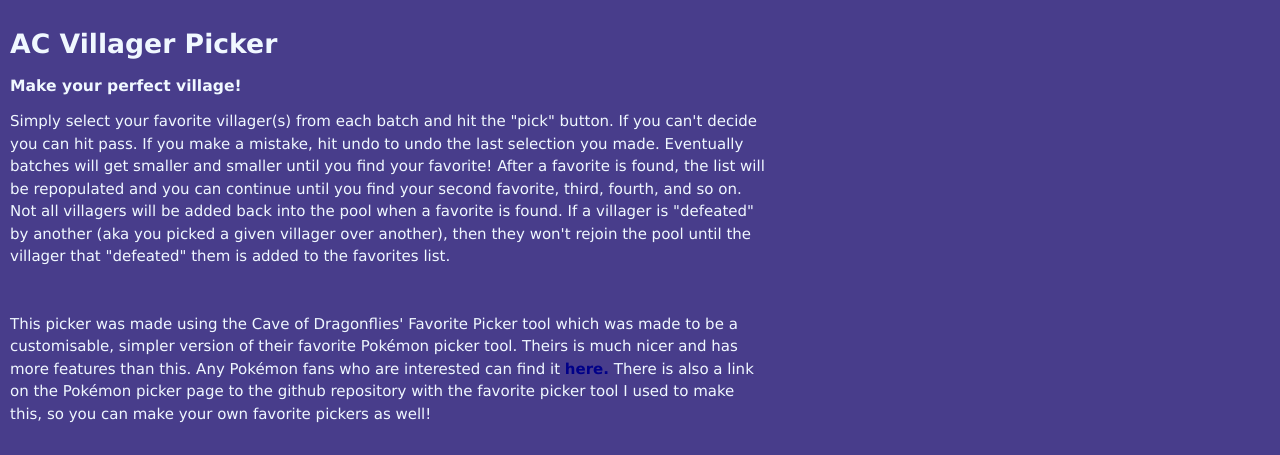
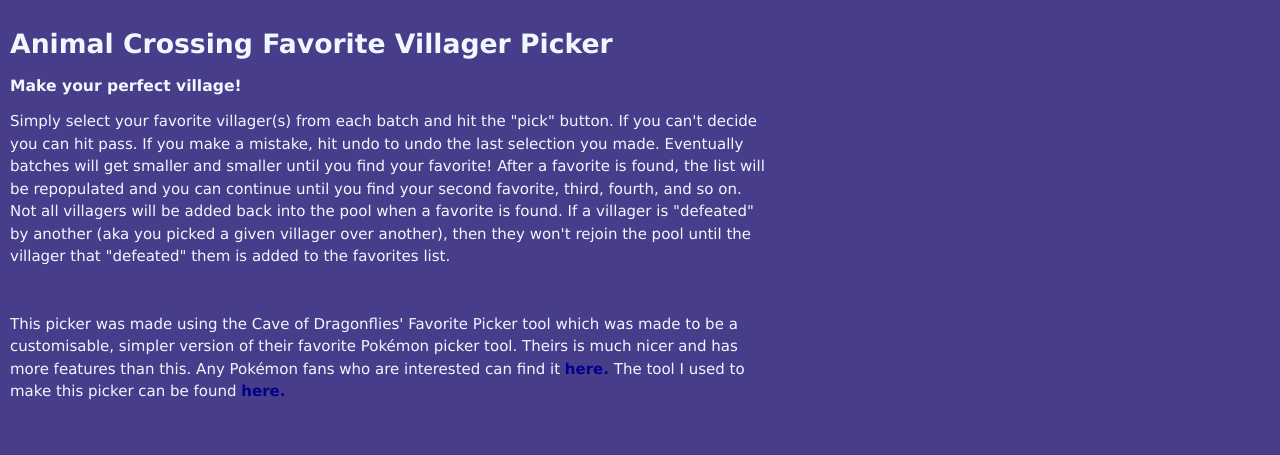
Before and after one commit to Nhyxie/AC-Picker, a plain HTML site: page index.html in a window 1280 px wide. Shown: the top 455 px of the page. Drawn offline with nearby package versions, Linux system fonts and the light colour scheme.

Commit message:
Update index.html

```diff
--- a/index.html
+++ b/index.html
@@ -283,7 +283,7 @@
 </style>
 </head>
 <body>
-<h1>AC Villager Picker</h1>
+<h1>Animal Crossing Favorite Villager Picker</h1>
 
 <h3>Make your perfect village!</h3>
 
@@ -299,8 +299,7 @@
 <p class="description">
 This picker was made using the Cave of Dragonflies' Favorite Picker tool which was made to be a customisable, simpler version of
 their favorite Pokémon picker tool.  Theirs is much nicer and has more features than this.  Any Pokémon fans who are interested can find it <a href="https://www.dragonflycave.com/favorite.html">here.</a>
-There is also a link on the Pokémon picker page to the github repository with the favorite picker tool I used to make this, so you
-can make your own favorite pickers as well!
+The tool I used to make this picker can be found <a href="https://github.com/antialiasis/favorite-picker">here.</a>
 </p>
 
 <div id="container">
```
